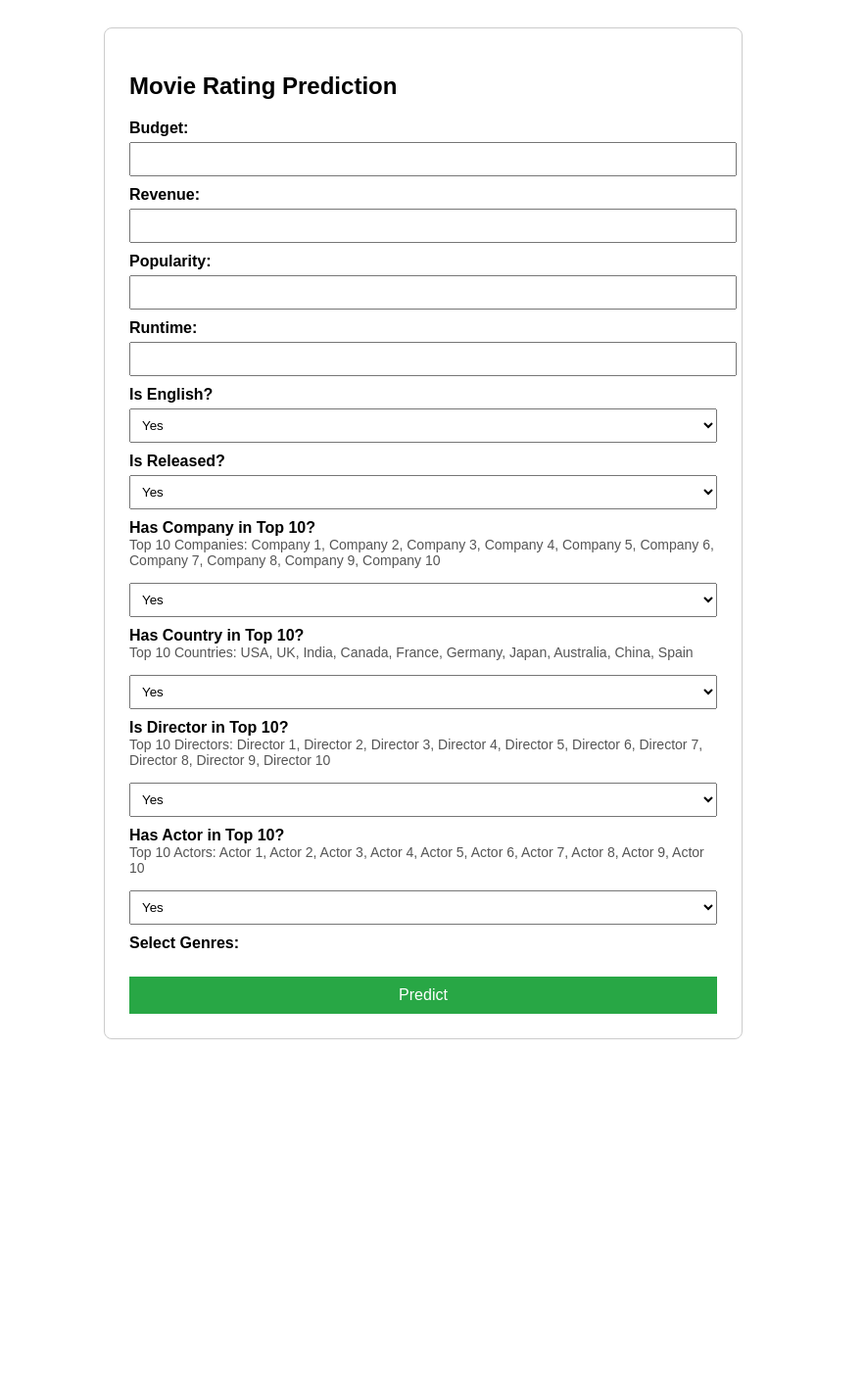
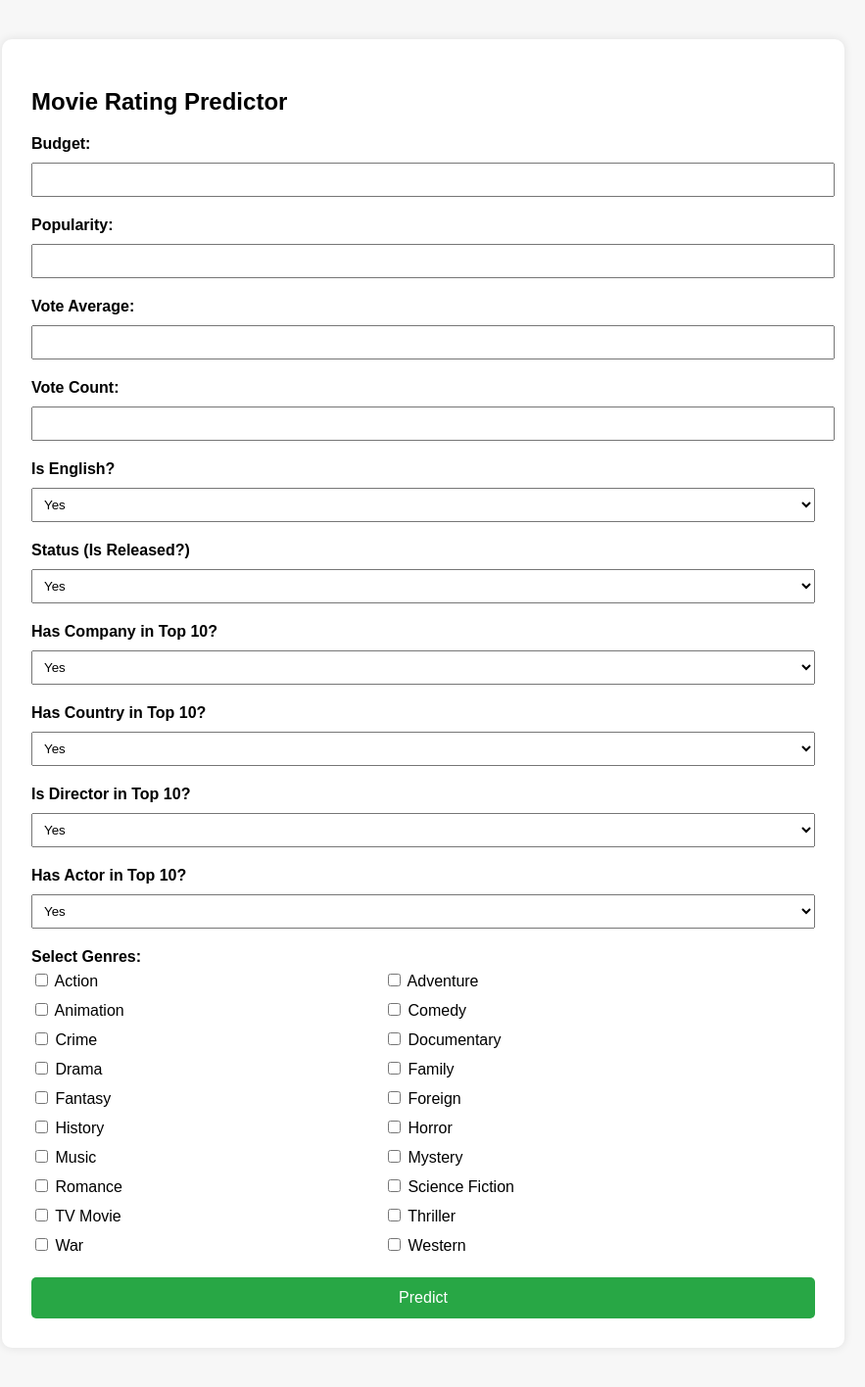
Before and after one commit to abhijeetchandra999/movie-rating-predictor, a Flask app: page / in a window 1280 px wide. Shown: the whole page at 98% size, without its empty margins (208-1091 px from the left). Before the commit the page ends 1061 px from the top, so only its background shows below. Run offline with Flask 3, Linux system fonts and the light colour scheme; parts of the project's set-up code (start-up, migrations or seed data) failed here and were passed over.

Commit message:
Update app.py and fix genre selection in index.html

```diff
--- a/app.py
+++ b/app.py
@@ -1,84 +1,60 @@
 from flask import Flask, render_template, request
+import joblib
+import pandas as pd
 import numpy as np
-import pandas as pd
-import joblib
 
 app = Flask(__name__)
 
 # Load the scaler and model
-with open("scaler.pkl", "rb") as f:
-    scaler = joblib.load(f)
+scaler = joblib.load("scaler.pkl")
+model = joblib.load("knn_model.pkl")
 
-with open("knn_model.pkl", "rb") as f:
-    model = joblib.load(f)
+# Predefined genres (must match checkboxes in HTML)
+genre_list = [
+    "Action", "Adventure", "Animation", "Comedy", "Crime", "Documentary", "Drama",
+    "Family", "Fantasy", "Foreign", "History", "Horror", "Music", "Mystery",
+    "Romance", "Science Fiction", "TV Movie", "Thriller", "War", "Western"
+]
 
-# Load top 10 metadata for display (optional, static display)
-top_actors = ["Actor 1", "Actor 2", "Actor 3", "Actor 4", "Actor 5", "Actor 6", "Actor 7", "Actor 8", "Actor 9", "Actor 10"]
-top_directors = ["Director 1", "Director 2", "Director 3", "Director 4", "Director 5", "Director 6", "Director 7", "Director 8", "Director 9", "Director 10"]
-top_companies = ["Company 1", "Company 2", "Company 3", "Company 4", "Company 5", "Company 6", "Company 7", "Company 8", "Company 9", "Company 10"]
-top_countries = ["USA", "UK", "India", "Canada", "France", "Germany", "Japan", "Australia", "China", "Spain"]
+@app.route('/')
+def home():
+    return render_template('index.html', genres=genre_list)
 
-# Home route
-@app.route("/")
-def index():
-    return render_template("index.html",
-                           actors=top_actors,
-                           directors=top_directors,
-                           companies=top_companies,
-                           countries=top_countries)
-
-# Prediction route
-@app.route("/predict", methods=["POST"])
+@app.route('/predict', methods=['POST'])
 def predict():
     try:
-        # Fetch form values
         features = []
 
-        # Example: numeric inputs
-        budget = float(request.form["budget"])
-        popularity = float(request.form["popularity"])
-        vote_average = float(request.form["vote_average"])
-        vote_count = float(request.form["vote_count"])
-        runtime = float(request.form["runtime"])
+        # Numeric inputs
+        budget = float(request.form['budget'])
+        popularity = float(request.form['popularity'])
+        vote_average = float(request.form['vote_average'])
+        vote_count = float(request.form['vote_count'])
+        features.extend([budget, popularity, vote_average, vote_count])
 
-        features.extend([budget, popularity, vote_average, vote_count, runtime])
+        # Binary categorical inputs
+        yes_no_map = {'Yes': 1, 'No': 0}
+        features.append(yes_no_map[request.form['is_english']])
+        features.append(yes_no_map[request.form['is_released']])
+        features.append(yes_no_map[request.form['has_company']])
+        features.append(yes_no_map[request.form['has_country']])
+        features.append(yes_no_map[request.form['is_director_top10']])
+        features.append(yes_no_map[request.form['has_actor_top10']])
 
-        # Example: binary inputs
-        is_english = 1 if request.form.get("is_english") == "yes" else 0
-        is_released = 1 if request.form.get("is_released") == "yes" else 0
+        # Handle genres
+        selected_genres = request.form.getlist('genres')  # List of selected genres
+        genre_features = [1 if genre in selected_genres else 0 for genre in genre_list]
+        features.extend(genre_features)
 
-        features.extend([is_english, is_released])
+        # Convert and scale
+        final_features = np.array(features).reshape(1, -1)
+        final_scaled = scaler.transform(final_features)
+        prediction = model.predict(final_scaled)
 
-        # Add your One-Hot/Binary encoded values here for actors, companies, etc.
-        # Example: top actor
-        for actor in top_actors:
-            features.append(1 if request.form.get("actor_name") == actor else 0)
-
-        for director in top_directors:
-            features.append(1 if request.form.get("director_name") == director else 0)
-
-        for company in top_companies:
-            features.append(1 if request.form.get("company_name") == company else 0)
-
-        for country in top_countries:
-            features.append(1 if request.form.get("country_name") == country else 0)
-
-        # Convert to array and scale
-        input_array = np.array(features).reshape(1, -1)
-        scaled_input = scaler.transform(input_array)
-
-        # Predict
-        prediction = model.predict(scaled_input)
-
-        return render_template("index.html",
-                               prediction_result=f"Predicted Rating Category: {prediction[0]}",
-                               actors=top_actors,
-                               directors=top_directors,
-                               companies=top_companies,
-                               countries=top_countries)
+        return render_template('index.html', genres=genre_list, prediction_text=f"Predicted Rating Category: {prediction[0]}")
 
     except Exception as e:
-        return f"Error: {str(e)}"
+        return render_template('index.html', genres=genre_list, prediction_text=f"Error: {str(e)}")
 
 if __name__ == "__main__":
     app.run(debug=True)
--- a/templates/index.html
+++ b/templates/index.html
@@ -1,120 +1,121 @@
 <!DOCTYPE html>
-<html>
+<html lang="en">
 <head>
-    <title>Movie Rating Prediction</title>
+    <meta charset="UTF-8">
+    <title>Movie Rating Predictor</title>
     <style>
-        body { font-family: Arial; padding: 20px; }
-        .form-container {
-            max-width: 600px;
+        body {
+            font-family: Arial, sans-serif;
+            margin: 40px;
+            background-color: #f7f7f7;
+        }
+        .container {
+            background-color: #fff;
+            border-radius: 10px;
+            padding: 30px;
+            max-width: 800px;
             margin: auto;
-            padding: 25px;
-            border: 1px solid #ccc;
-            border-radius: 8px;
+            box-shadow: 0 0 10px rgba(0,0,0,0.1);
         }
-        label { display: block; margin-top: 10px; font-weight: bold; }
-        input, select {
+        label {
+            font-weight: bold;
+        }
+        input[type="number"], select {
             width: 100%;
             padding: 8px;
-            margin-top: 5px;
+            margin: 10px 0 20px;
         }
-        .genre-box {
-            display: flex;
-            flex-wrap: wrap;
-            gap: 10px;
-            margin-top: 5px;
+        .genre-checkbox {
+            display: inline-block;
+            width: 45%;
+            margin: 5px 0;
         }
-        .genre-box label { width: 45%; }
-        .note {
-            font-size: 14px;
-            color: #555;
-            margin-bottom: 10px;
-        }
-        button {
-            margin-top: 20px;
-            width: 100%;
-            padding: 10px;
+        .btn {
             background-color: #28a745;
             color: white;
+            padding: 12px 20px;
             border: none;
+            width: 100%;
             font-size: 16px;
+            cursor: pointer;
+            border-radius: 5px;
         }
-        .prediction {
-            text-align: center;
+        .result {
             margin-top: 20px;
             font-size: 18px;
-            color: green;
+            color: blue;
+            font-weight: bold;
         }
     </style>
 </head>
 <body>
-    <div class="form-container">
-        <h2>Movie Rating Prediction</h2>
-        <form method="POST" action="/predict">
+<div class="container">
+    <h2>Movie Rating Predictor</h2>
+    <form action="/predict" method="POST">
 
-            <label>Budget:</label>
-            <input type="text" name="budget" required>
+        <label for="budget">Budget:</label>
+        <input type="number" step="any" name="budget" required>
 
-            <label>Revenue:</label>
-            <input type="text" name="revenue" required>
+        <label for="popularity">Popularity:</label>
+        <input type="number" step="any" name="popularity" required>
 
-            <label>Popularity:</label>
-            <input type="text" name="popularity" required>
+        <label for="vote_average">Vote Average:</label>
+        <input type="number" step="any" name="vote_average" required>
 
-            <label>Runtime:</label>
-            <input type="text" name="runtime" required>
+        <label for="vote_count">Vote Count:</label>
+        <input type="number" step="any" name="vote_count" required>
 
         <label>Is English?</label>
-            <select name="is_english">
-                <option>Yes</option>
-                <option>No</option>
+        <select name="is_english" required>
+            <option value="Yes">Yes</option>
+            <option value="No">No</option>
         </select>
 
-            <label>Is Released?</label>
-            <select name="is_released">
-                <option>Yes</option>
-                <option>No</option>
+        <label>Status (Is Released?)</label>
+        <select name="is_released" required>
+            <option value="Yes">Yes</option>
+            <option value="No">No</option>
         </select>
 
         <label>Has Company in Top 10?</label>
-            <div class="note">Top 10 Companies: {{ companies | join(', ') }}</div>
-            <select name="has_top_company">
-                <option>Yes</option>
-                <option>No</option>
+        <select name="has_company" required>
+            <option value="Yes">Yes</option>
+            <option value="No">No</option>
         </select>
 
         <label>Has Country in Top 10?</label>
-            <div class="note">Top 10 Countries: {{ countries | join(', ') }}</div>
-            <select name="has_top_country">
-                <option>Yes</option>
-                <option>No</option>
+        <select name="has_country" required>
+            <option value="Yes">Yes</option>
+            <option value="No">No</option>
         </select>
 
         <label>Is Director in Top 10?</label>
-            <div class="note">Top 10 Directors: {{ directors | join(', ') }}</div>
-            <select name="is_top_director">
-                <option>Yes</option>
-                <option>No</option>
+        <select name="is_director_top10" required>
+            <option value="Yes">Yes</option>
+            <option value="No">No</option>
         </select>
 
         <label>Has Actor in Top 10?</label>
-            <div class="note">Top 10 Actors: {{ actors | join(', ') }}</div>
-            <select name="has_top_actor">
-                <option>Yes</option>
-                <option>No</option>
+        <select name="has_actor_top10" required>
+            <option value="Yes">Yes</option>
+            <option value="No">No</option>
         </select>
 
-            <label>Select Genres:</label>
-            <div class="genre-box">
+        <label><strong>Select Genres:</strong></label><br>
+        <div style="display: flex; flex-wrap: wrap;">
             {% for genre in genres %}
-                    <label><input type="checkbox" name="genres" value="{{ genre }}"> {{ genre }}</label>
+                <div class="genre-checkbox">
+                    <input type="checkbox" name="genres" value="{{ genre }}"> {{ genre }}
+                </div>
             {% endfor %}
         </div>
 
-            <button type="submit">Predict</button>
+        <br>
+        <button type="submit" class="btn">Predict</button>
     </form>
 
     {% if prediction_text %}
-        <div class="prediction">{{ prediction_text }}</div>
+        <div class="result">{{ prediction_text }}</div>
     {% endif %}
 </div>
 </body>
```
Lines whose indentation alone changed are shown as unchanged.
